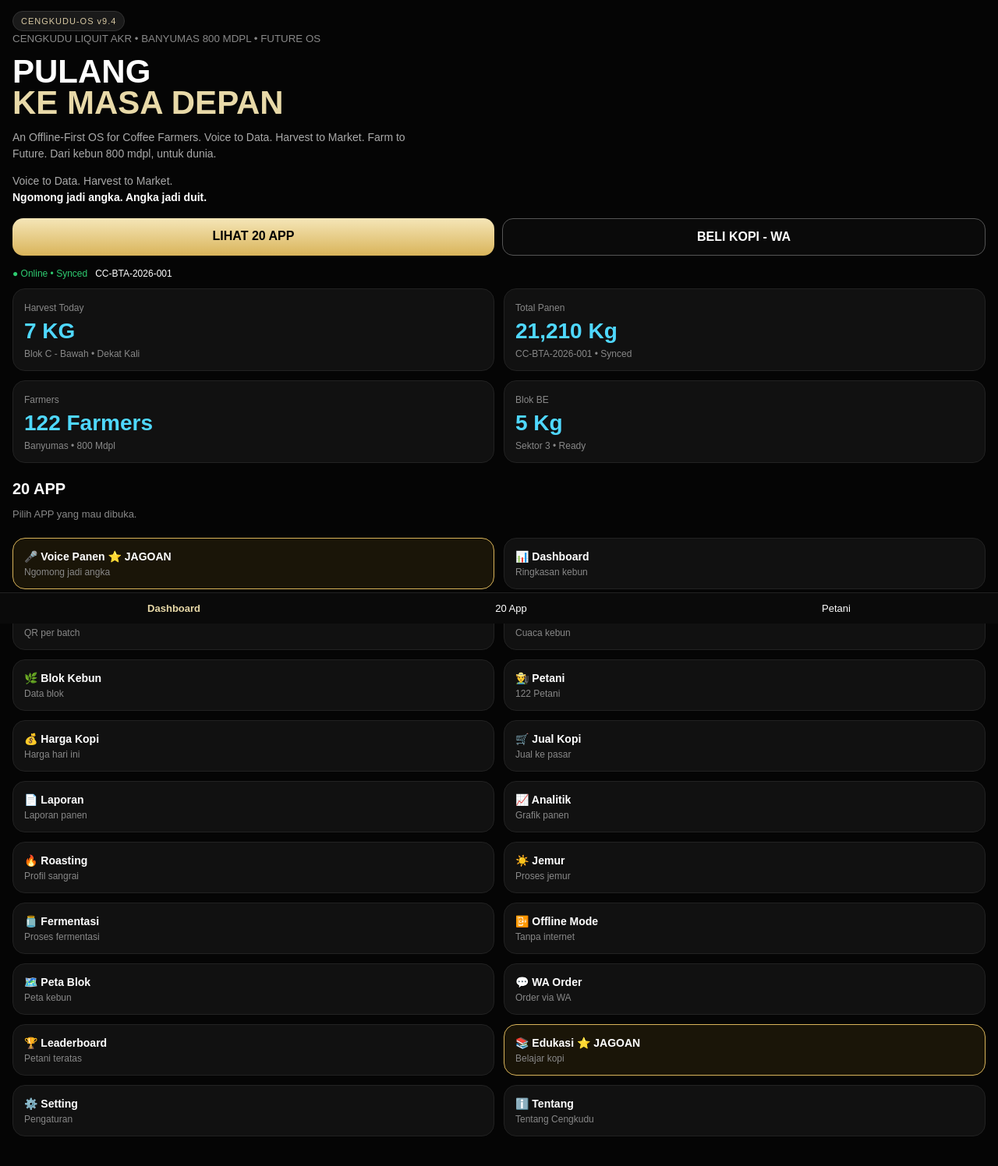
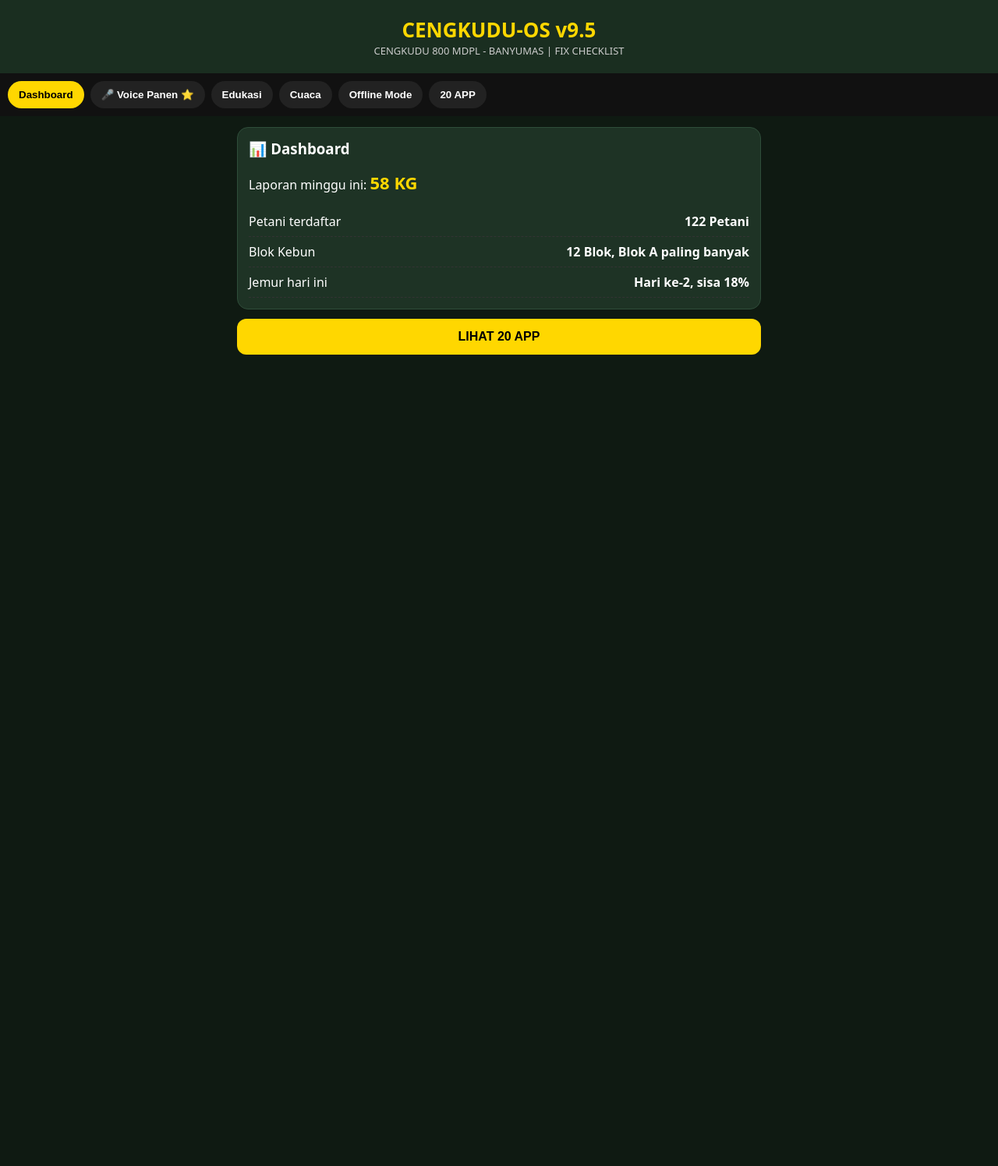
Before and after one commit to Cengkudu800mdpl/CENGKUDU-OS, a plain HTML site: page index.html in a window 1280 px wide. Shown: the whole page at 78% size. After the commit the page ends 800 px from the top, so only its background shows below. Drawn offline with Linux system fonts and the light colour scheme.

Commit message:
Update index.html to version 9.5 with fixes

```diff
--- a/index.html
+++ b/index.html
@@ -1,83 +1,111 @@
 <!DOCTYPE html>
-<html lang="id"><head><meta charset="UTF-8"><meta name="viewport" content="width=device-width,initial-scale=1">
-<title>CENGKUDU-OS v9.4</title>
+<html lang="id">
+<head>
+<meta charset="UTF-8">
+<meta name="viewport" content="width=device-width, initial-scale=1.0">
+<title>CENGKUDU-OS v9.5 - FIX</title>
 <style>
-*{box-sizing:border-box}body{margin:0;background:#050505;color:#fff;font-family:Arial,sans-serif;padding-bottom:90px}
-.top{padding:14px 16px 0}.badge{display:inline-block;background:#1a1a1a;border:1px solid #333;padding:6px 10px;border-radius:999px;font-size:11px;letter-spacing:1px;color:#d8c9a3}
-h1{font-size:42px;line-height:.95;margin:14px 0 8px;text-transform:uppercase}
-h1 span{color:#e8d9a8}.sub{color:#aaa;font-size:14px;line-height:1.5;max-width:520px}
-.btns{display:flex;gap:10px;margin:16px 0}.btn{flex:1;padding:14px;border-radius:14px;text-align:center;font-weight:900;cursor:pointer}
-.gold{background:linear-gradient(180deg,#f5e6b8,#d9b45a);color:#000}.outline{background:#0a0a0a;color:#fff;border:1px solid #555}
-.grid{display:grid;grid-template-columns:1fr 1fr;gap:12px;padding:0 16px}.card{background:#111;border:1px solid #222;border-radius:16px;padding:14px}
-.card small{color:#888;font-size:12px}.big{font-size:28px;color:#4fd8ff;font-weight:900;margin:6px 0}.card p{margin:0;color:#888;font-size:12px}
-.green{color:#2ecc71!important}.sec{padding:22px 16px 10px}.sec h2{margin:0;font-size:20px}.sec p{color:#888;font-size:13px}
-.apps{display:grid;grid-template-columns:1fr 1fr;gap:12px;padding:0 16px}.app{background:#111;border:1px solid #222;border-radius:16px;padding:14px;cursor:pointer}
-.app b{font-size:14px}.app p{color:#888;font-size:12px;margin:4px 0 0}.app.star{border-color:#d9b45a;background:#1a1508}
-.bottom{position:fixed;left:0;right:0;bottom:0;background:#0a0a0a;border-top:1px solid #222;display:flex;justify-content:space-around;padding:12px 0;font-size:13px}
-.bottom b{color:#e8d9a8}
-.modal{display:none;position:fixed;inset:0;background:rgba(0,0,0,.85);align-items:flex-end;justify-content:center}
-.modal.open{display:flex}.box{background:#111;width:100%;max-width:520px;border-radius:20px 20px 0 0;padding:18px}
-.mic{width:92px;height:92px;border-radius:50%;background:#e53935;border:none;font-size:40px;display:block;margin:14px auto;cursor:pointer}
-.center{text-align:center}.goldtxt{color:#e8d9a8}.row{display:flex;gap:8px;margin-top:12px}.row button{flex:1;padding:11px;border-radius:12px;background:#000;color:#fff;border:1px solid #444}
-</style></head><body>
-<div class="top"><span class="badge">CENGKUDU-OS v9.4</span><br><small style="color:#888">CENGKUDU LIQUIT AKR • BANYUMAS 800 MDPL • FUTURE OS</small>
-<h1>PULANG<br><span>KE MASA DEPAN</span></h1>
-<p class="sub">An Offline-First OS for Coffee Farmers. Voice to Data. Harvest to Market. Farm to Future. Dari kebun 800 mdpl, untuk dunia.</p>
-<p class="sub">Voice to Data. Harvest to Market.<br><b style="color:#fff">Ngomong jadi angka. Angka jadi duit.</b></p>
-<div class="btns"><div class="btn gold" onclick="document.getElementById('apps').scrollIntoView({behavior:'smooth'})">LIHAT 20 APP</div><a class="btn outline" style="text-decoration:none" href="https://wa.me/6280000000000">BELI KOPI - WA</a></div>
-<p style="font-size:12px"><span class="green">● Online • Synced</span> &nbsp; CC-BTA-2026-001</p></div>
-<div class="grid">
-<div class="card"><small>Harvest Today</small><div class="big">7 KG</div><p>Blok C - Bawah • Dekat Kali</p></div>
-<div class="card"><small>Total Panen</small><div class="big">21,210 Kg</div><p>CC-BTA-2026-001 • Synced</p></div>
-<div class="card"><small>Farmers</small><div class="big">122 Farmers</div><p>Banyumas • 800 Mdpl</p></div>
-<div class="card"><small>Blok BE</small><div class="big">5 Kg</div><p>Sektor 3 • Ready</p></div>
+*{box-sizing:border-box} body{margin:0;font-family:system-ui,Arial;background:#0f1a12;color:#fff}
+header{padding:20px;text-align:center;background:#1a2e20}
+h1{margin:0;font-size:26px;color:#ffd700} .sub{color:#ccc;font-size:13px}
+.nav{display:flex;gap:8px;padding:10px;overflow:auto;background:#111;position:sticky;top:0;z-index:10}
+.nav button{white-space:nowrap;padding:10px 14px;border:0;border-radius:20px;background:#222;color:#fff;font-weight:700;cursor:pointer}
+.nav button.active{background:#ffd700;color:#000}
+.wrap{padding:14px;padding-bottom:90px;max-width:700px;margin:auto}
+.card{background:#1e3325;border:1px solid #2f4d3a;border-radius:14px;padding:14px;margin-bottom:12px}
+.card h3{margin:0 0 6px} .big{font-size:22px;font-weight:800;color:#ffd700}
+.gold{background:#ffd700;color:#000;border:0;padding:14px;width:100%;border-radius:12px;font-weight:900;font-size:16px;cursor:pointer}
+.green{background:#25D366;color:#000;border:0;padding:12px;width:100%;border-radius:10px;font-weight:800;cursor:pointer}
+input,select{width:100%;padding:12px;border-radius:10px;border:1px solid #444;background:#111;color:#fff;margin:6px 0}
+.badge{display:inline-block;background:#ffd700;color:#000;padding:3px 8px;border-radius:20px;font-size:11px;font-weight:800}
+.hidden{display:none} .row{display:flex;justify-content:space-between;padding:8px 0;border-bottom:1px dashed #333}
+</style>
+</head>
+<body>
+<header><h1>CENGKUDU-OS v9.5</h1><div class="sub">CENGKUDU 800 MDPL - BANYUMAS | FIX CHECKLIST</div></header>
+
+<div class="nav">
+<button onclick="showTab('dashboard',this)" class="active">Dashboard</button>
+<button onclick="showTab('panen',this)">🎤 Voice Panen ⭐</button>
+<button onclick="showTab('edukasi',this)">Edukasi</button>
+<button onclick="showTab('cuaca',this)">Cuaca</button>
+<button onclick="showTab('offline',this)">Offline Mode</button>
+<button onclick="showTab('apps',this)">20 APP</button>
 </div>
-<div class="sec" id="apps"><h2>20 APP</h2><p>Pilih APP yang mau dibuka.</p></div>
-<div class="apps">
-<div class="app star" onclick="openVoice()"><b>🎤 Voice Panen ⭐ JAGOAN</b><p>Ngomong jadi angka</p></div>
-<div class="app"><b>📊 Dashboard</b><p>Ringkasan kebun</p></div>
-<div class="app"><b>🔲 Batch QR</b><p>QR per batch</p></div>
-<div class="app"><b>🌦️ Cuaca</b><p>Cuaca kebun</p></div>
-<div class="app"><b>🌿 Blok Kebun</b><p>Data blok</p></div>
-<div class="app"><b>👨‍🌾 Petani</b><p>122 Petani</p></div>
-<div class="app"><b>💰 Harga Kopi</b><p>Harga hari ini</p></div>
-<div class="app"><b>🛒 Jual Kopi</b><p>Jual ke pasar</p></div>
-<div class="app"><b>📄 Laporan</b><p>Laporan panen</p></div>
-<div class="app"><b>📈 Analitik</b><p>Grafik panen</p></div>
-<div class="app"><b>🔥 Roasting</b><p>Profil sangrai</p></div>
-<div class="app"><b>☀️ Jemur</b><p>Proses jemur</p></div>
-<div class="app"><b>🫙 Fermentasi</b><p>Proses fermentasi</p></div>
-<div class="app"><b>📴 Offline Mode</b><p>Tanpa internet</p></div>
-<div class="app"><b>🗺️ Peta Blok</b><p>Peta kebun</p></div>
-<div class="app"><b>💬 WA Order</b><p>Order via WA</p></div>
-<div class="app"><b>🏆 Leaderboard</b><p>Petani teratas</p></div>
-<div class="app star"><b>📚 Edukasi ⭐ JAGOAN</b><p>Belajar kopi</p></div>
-<div class="app"><b>⚙️ Setting</b><p>Pengaturan</p></div>
-<div class="app"><b>ℹ️ Tentang</b><p>Tentang Cengkudu</p></div>
+
+<div class="wrap">
+
+<!-- DASHBOARD TAB - LANGSUNG, BUKAN WA -->
+<div id="tab-dashboard">
+<div class="card"><h3>📊 Dashboard</h3><p>Laporan minggu ini: <b class="big">58 KG</b></p><div class="row"><span>Petani terdaftar</span><b>122 Petani</b></div><div class="row"><span>Blok Kebun</span><b>12 Blok, Blok A paling banyak</b></div><div class="row"><span>Jemur hari ini</span><b>Hari ke-2, sisa 18%</b></div></div>
+<button class="gold" onclick="showTab('apps',null)">LIHAT 20 APP</button>
 </div>
-<div class="bottom"><span><b>Dashboard</b></span><span>20 App</span><span>Petani</span></div>
-<div class="modal" id="voice"><div class="box">
-<div style="display:flex;justify-content:space-between"><b>🎤 Voice Panen - AI Voice Note</b><span onclick="closeVoice()" style="cursor:pointer">✕</span></div>
-<p style="color:#aaa;font-size:13px">Pencet mic, ngomong contoh: 'Panen 12 kilo Blok B'</p>
-<button class="mic" onclick="document.getElementById('st').innerText='Merekam... ngomong sekarang';setTimeout(()=>{document.getElementById('res').innerText='Panen 12 kilo Blok B';document.getElementById('st').innerText='Selesai ✓'},2000)">🎤</button>
-<p class="center goldtxt" id="st">Belum merekam...</p>
-<div style="background:#0a0a0a;border:1px solid #222;border-radius:12px;padding:12px"><b>Hasil: <span class="green" id="res">Belum ada</span></b><br><small style="color:#888">Angka di atas bakal berubah otomatis.</small></div>
-<div class="row"><button onclick="closeVoice()">← KEMBALI</button><button onclick="document.getElementById('res').innerText='Belum ada';document.getElementById('st').innerText='Belum merekam...'">↺ ULANGI</button><button onclick="document.getElementById('res').innerText='Belum ada';document.getElementById('st').innerText='Belum merekam...'">↺ RESET AWAL</button></div>
-<div class="btn gold" style="margin-top:12px" onclick="closeVoice()">SIMPAN & TUTUP →</div>
-</div></div>
-<script>function openVoice(){document.getElementById('voice').classList.add('open')}function closeVoice(){document.getElementById('voice').classList.remove('open')}</script>
-  <script>
-// TAMBALAN MALAM INI - BIKIN SEMUA .app HIDUP
-function ngomong2(t){try{var u=new SpeechSynthesisUtterance(t);u.lang='id-ID';speechSynthesis.speak(u);}catch(e){}}
-var WACENG="6289669447121";
-function isiApp2(n){
-  if(n.includes("WA Order")||n.includes("Jual Kopi")){window.open("https://wa.me/"+WACENG+"?text="+encodeURIComponent("Halo Cengkudu, saya mau order kopi"),"_blank");return;}
-  if(n.includes("Cuaca")){alert("CUACA\nSiang 30°C, Malam 16°C\nCerah, cocok jemur.");ngomong2("Cuaca siang 30 derajat, malam 16 derajat, cocok jemur.");return;}
-  if(n.includes("Harga")){alert("HARGA KOPI\nRobusta 800 Mdpl\nRp 85.000 / 500gr");ngomong2("Harga kopi 85 ribu per 500 gram.");return;}
-  if(n.includes("Petani")){alert("PETANI\n122 Petani\nPak RT - Blok C - 820 Kg");ngomong2("122 petani, Pak RT paling banyak.");return;}
-  if(n.includes("Batch")){alert("BATCH QR\nCC-BTA-2026-001\nQR aktif");ngomong2("Batch aktif.");return;}
-  alert(n.toUpperCase()+"\n\nSudah aktif.\n7 KG hari ini, 21.210 Kg total, 122 Petani.");ngomong2(n+" dibuka.");
+
+<!-- VOICE PANEN - JAGOAN CUMA 1 -->
+<div id="tab-panen" class="hidden">
+<div class="card"><span class="badge">JAGOAN ⭐ CUMA 1</span><h3>🎤 Voice Panen</h3><p>Beneran ngomong, beneran nyatet panen. Gak usah ngetik.</p>
+<button class="gold" onclick="mulaiVoice()">🎤 MULAI NGOMONG - CATAT PANEN</button>
+<p id="hasilVoice" style="background:#111;padding:10px;border-radius:10px">Hasil omongan lu muncul di sini...</p>
+<label>Nama Petani</label><input id="namaPetani" placeholder="Contoh: Pak Jarwo">
+<label>Blok</label><select id="blokPanen"><option>Blok A</option><option>Blok B</option><option>Blok C</option></select>
+<label>Berat KG</label><input id="kgPanen" type="number" placeholder="Contoh: 15">
+<button class="gold" onclick="simpanPanen()">SIMPAN PANEN</button><p id="notifPanen"></p>
+</div>
+</div>
+
+<!-- EDUKASI -->
+<div id="tab-edukasi" class="hidden">
+<div class="card"><h3>📚 Edukasi - Pasca Panen Natural Process</h3><p><b>1. Petik merah</b> - Petik yang merah aja, yang ijo jangan.</p><p><b>2. Jemur full matahari</b> - Jemur langsung, jangan di tempat teduh.</p><p><b>3. Bolak-balik biar rata</b> - Tiap 2 jam dibolak-balik.</p><p style="background:#ffd700;color:#000;padding:10px;border-radius:10px;font-weight:800">TARGET: Sampai kadar air 14% untuk kopi robusta</p></div>
+</div>
+
+<!-- CUACA TAB - LANGSUNG, BUKAN WA -->
+<div id="tab-cuaca" class="hidden">
+<div class="card"><h3>🌤️ Cuaca - Banyumas</h3><p style="font-size:30px">☀️ Cerah</p><p>Suhu: <b>28°C</b> - Cocok jemur</p><p>Saran: <b>Jemur full matahari, bolak-balik biar rata</b></p><p>Besok: <b>Cerah, lanjut jemur sampai 14%</b></p></div>
+</div>
+
+<!-- OFFLINE TAB - LANGSUNG, BUKAN WA -->
+<div id="tab-offline" class="hidden">
+<div class="card"><h3>📴 Offline Mode</h3><p>Status: <b style="color:#25D366">● Mode Offline AKTIF</b></p><p>Gak ada sinyal? Tetep bisa nyatet panen. Nanti kalo ada sinyal, otomatis ke-sync.</p><p>Data tersimpan: <b>3 catatan nunggu sync</b></p><button class="gold" onclick="showTab('panen',null)">Coba Catat Panen Offline</button></div>
+</div>
+
+<!-- 20 APP / 11 PERBAIKAN -->
+<div id="tab-apps" class="hidden">
+<div class="card"><h3>1. Batch QR</h3><p>CONTOH - Batch #12, QR siap scan</p><button class="gold" onclick="alert('QR Batch #12 siap scan')">LIHAT QR BATCH #12</button></div>
+<div class="card"><h3>2. Blok Kebun</h3><p>CONTOH - 12 Blok, Blok A paling banyak</p></div>
+<div class="card"><h3>3. Petani</h3><p>CONTOH - 122 Petani terdaftar</p></div>
+<div class="card"><h3>4. Harga Kopi</h3><p>Harga Robusta Hari Ini: <b class="big">Rp 35.000 / KG</b></p><button class="green" onclick="window.open('https://wa.me/6281234567890?text=Halo, mau tanya harga kopi Cengkudu','_blank')">Tanya via WA</button></div>
+<div class="card"><h3>5. Laporan</h3><p>CONTOH - Laporan minggu ini 58 KG</p></div>
+<div class="card"><h3>6. Analitik</h3><p>CONTOH - Grafik naik 3 hari 📈📈📈</p><p>Senin 15 KG | Selasa 19 KG | Rabu 24 KG</p></div>
+<div class="card"><h3>7. Roasting</h3><p>CONTOH - Medium Roast 200°C 12 menit</p></div>
+<div class="card"><h3>8. Jemur</h3><p>CONTOH - Jemur hari ke-2, sisa 18%</p><p>Target: 14% - Kurang 4% lagi, lanjut jemur!</p></div>
+<div class="card"><h3>9. Fermentasi</h3><p>CONTOH - Fermentasi Robusta, 2x24 jam + 6 jam, udah cukup. Bau buahnya keluar, gak asem.</p></div>
+<div class="card"><h3>10. Peta Blok</h3><p>CONTOH - Peta Blok A deket sungai</p><p>📍 Blok A - Deket Sungai | Blok B - Deket Jalan | Blok C - Atas Bukit</p></div>
+<div class="card"><h3>11. Leaderboard 🏆</h3><p>🥇 Juara 1 Pak Jarwo</p><p>🥈 Juara 2 Pak Artim</p><p>🥉 Juara 3 Mas Eka</p></div>
+
+<div class="card"><h3>🛒 Jual Kopi</h3><button class="green" onclick="window.open('https://wa.me/6281234567890?text=Halo, mau beli kopi Cengkudu','_blank')">BELI KOPI - WA</button></div>
+<div class="card"><h3>📦 WA Order</h3><button class="green" onclick="window.open('https://wa.me/6281234567890?text=Halo, mau order kopi','_blank')">WA ORDER</button></div>
+</div>
+
+</div>
+<script>
+function showTab(id,btn){
+document.querySelectorAll('[id^="tab-"]').forEach(e=>e.classList.add('hidden'));
+document.getElementById('tab-'+id).classList.remove('hidden');
+if(btn){document.querySelectorAll('.nav button').forEach(b=>b.classList.remove('active'));btn.classList.add('active');}
+window.scrollTo(0,0);
 }
-document.querySelectorAll(".app").forEach(function(el){el.style.cursor="pointer";el.onclick=function(){isiApp2(el.innerText||"App");};});
+function mulaiVoice(){
+var out=document.getElementById('hasilVoice');
+if(!('webkitSpeechRecognition' in window || 'SpeechRecognition' in window)){out.innerText='HP lu belum support voice, ketik manual aja di bawah.';return;}
+var Rec=window.SpeechRecognition||window.webkitSpeechRecognition;
+var r=new Rec(); r.lang='id-ID'; r.start(); out.innerText='Dengerin... ngomong sekarang...';
+r.onresult=function(e){var t=e.results[0][0].transcript; out.innerText='Lu ngomong: '+t; document.getElementById('kgPanen').value=t.replace(/[^0-9]/g,'');};
+}
+function simpanPanen(){
+var n=document.getElementById('namaPetani').value||'Petani';
+var kg=document.getElementById('kgPanen').value||'0';
+document.getElementById('notifPanen').innerText='✅ Tersimpan: '+n+' - '+kg+' KG - Blok '+document.getElementById('blokPanen').value;
+}
 </script>
-</body></html>
+</body>
+</html>
```
